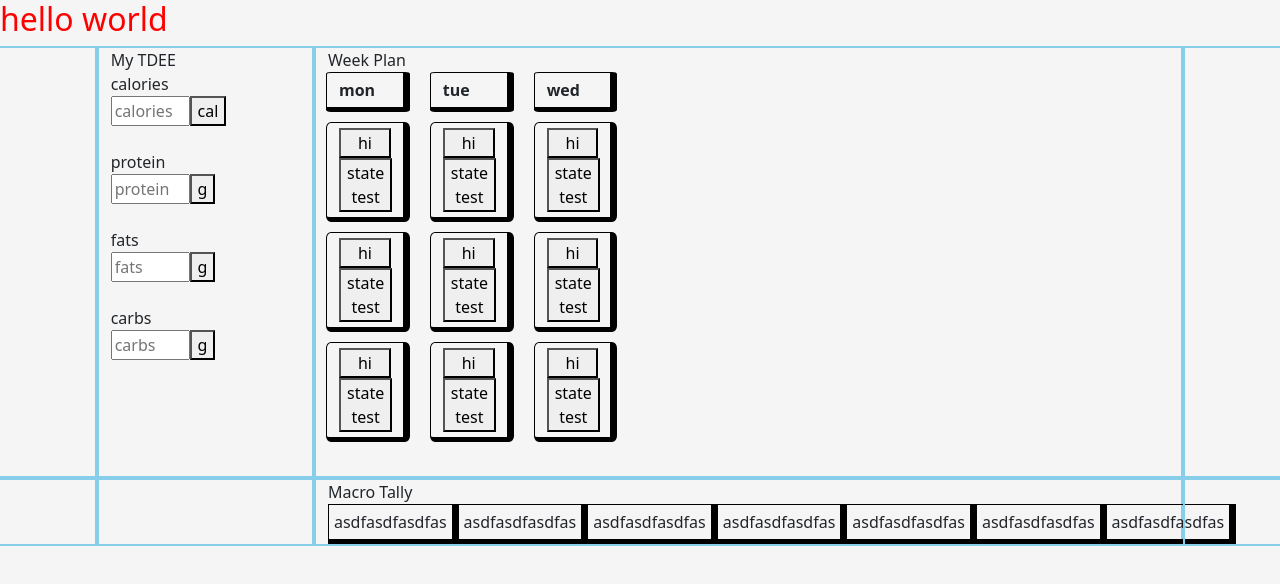
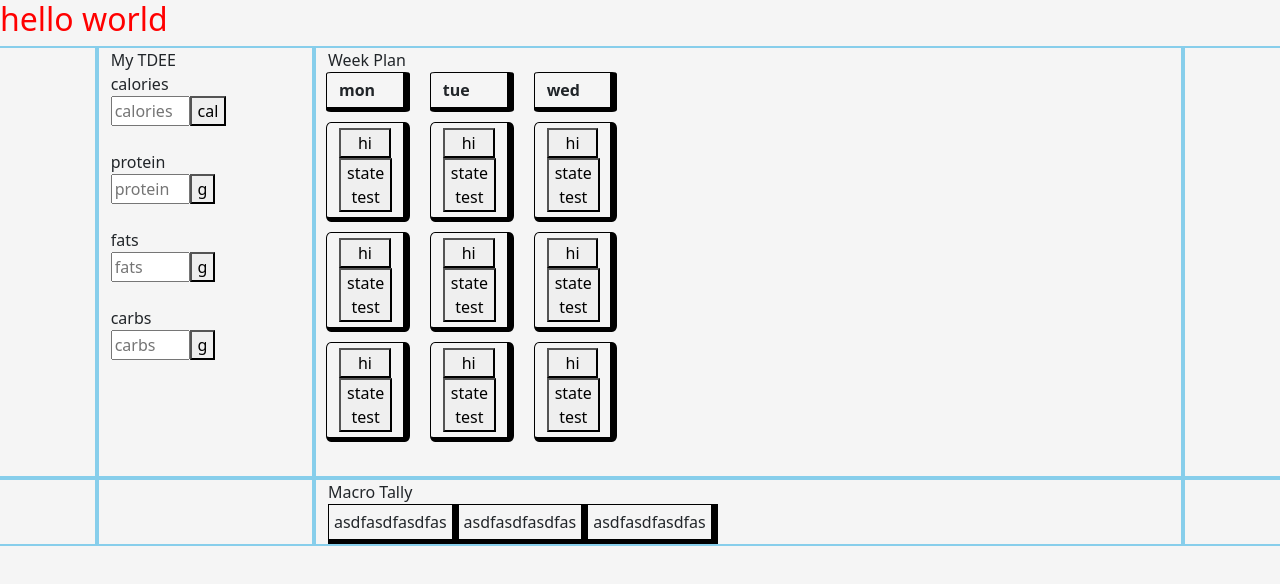
Before and after one commit to kr222/sei-projects, a React (Vite) app in the folder meal-planner/: page / in a window 1280 px wide. Shown: the top 584 px of the page. Built offline with nearby package versions, Linux system fonts and the light colour scheme; no server answers.

Commit message:
Tidy up MacroTally.jsx

```diff
--- a/meal-planner/src/components/MacroTally.jsx
+++ b/meal-planner/src/components/MacroTally.jsx
@@ -10,10 +10,6 @@ const MacroTally = () => {
             <td>asdfasdfasdfas</td>
             <td>asdfasdfasdfas</td>
             <td>asdfasdfasdfas</td>
-            <td>asdfasdfasdfas</td>
-            <td>asdfasdfasdfas</td>
-            <td>asdfasdfasdfas</td>
-            <td>asdfasdfasdfas</td>
           </tr>
         </tbody>
       </table>
```
